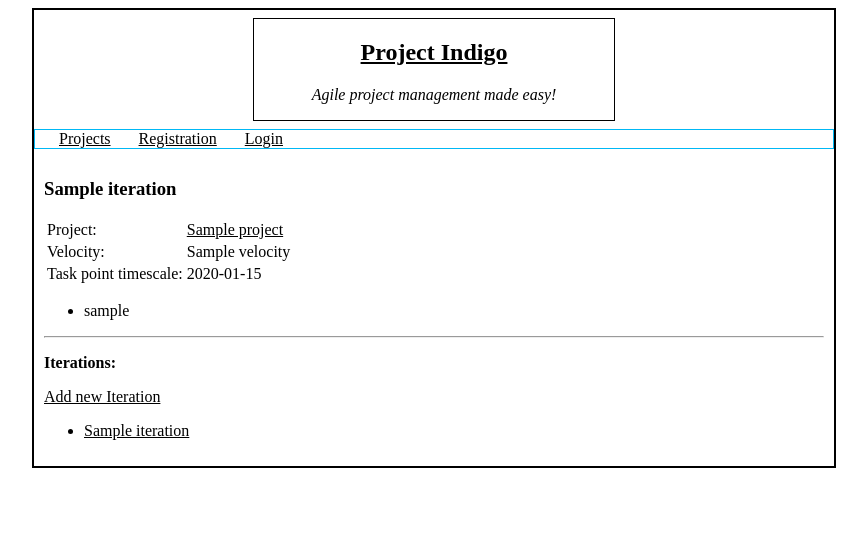
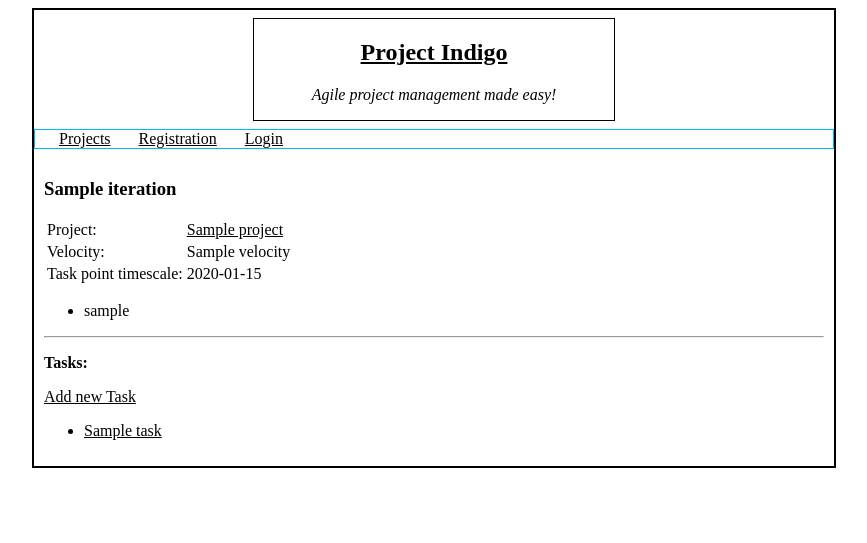
Before and after one commit to mterry/Indigo, a Django app: template templates/iteration_detail.html in a window 1280 px wide. Shown: the top 543 px of the page, without its empty margins (206-1073 px from the left). Run offline with Django 3.2, Linux system fonts and the light colour scheme; the template is opened without the code that fills it: most values are stand-ins (such as "Sample title", 1, 10 or a date in 2020).

Commit message:
Fixed: The iteration detail page now displays controls for tasks correctly.

```diff
--- a/templates/iteration_detail.html
+++ b/templates/iteration_detail.html
@@ -26,12 +26,12 @@
 	</ul>
 
   <hr />
-  <p><b>Iterations:</b></p>
-  <p><a href="/indigo/project/{{project.id}}/iteration/add/">Add new Iteration</a></p>
+  <p><b>Tasks:</b></p>
+  <p><a href="/indigo/project/{{project.id}}/iteration/{{iteration.id}}/task/add/">Add new Task</a></p>
 
   <ul>
-		{% for iteration in iterations %}
-		<li><a href="/indigo/project/{{project.id}}/iteration/{{iteration.id}}/">{{ iteration.name }}</a></li>
+		{% for task in tasks %}
+		<li><a href="/indigo/project/{{project.id}}/iteration/{{iteration.id}}/task/{{task.id}}/">{{ task.name }}</a></li>
 		{% endfor %}
   </ul>
 
```
Also changed, not shown: views.py (+2 -9 lines).
